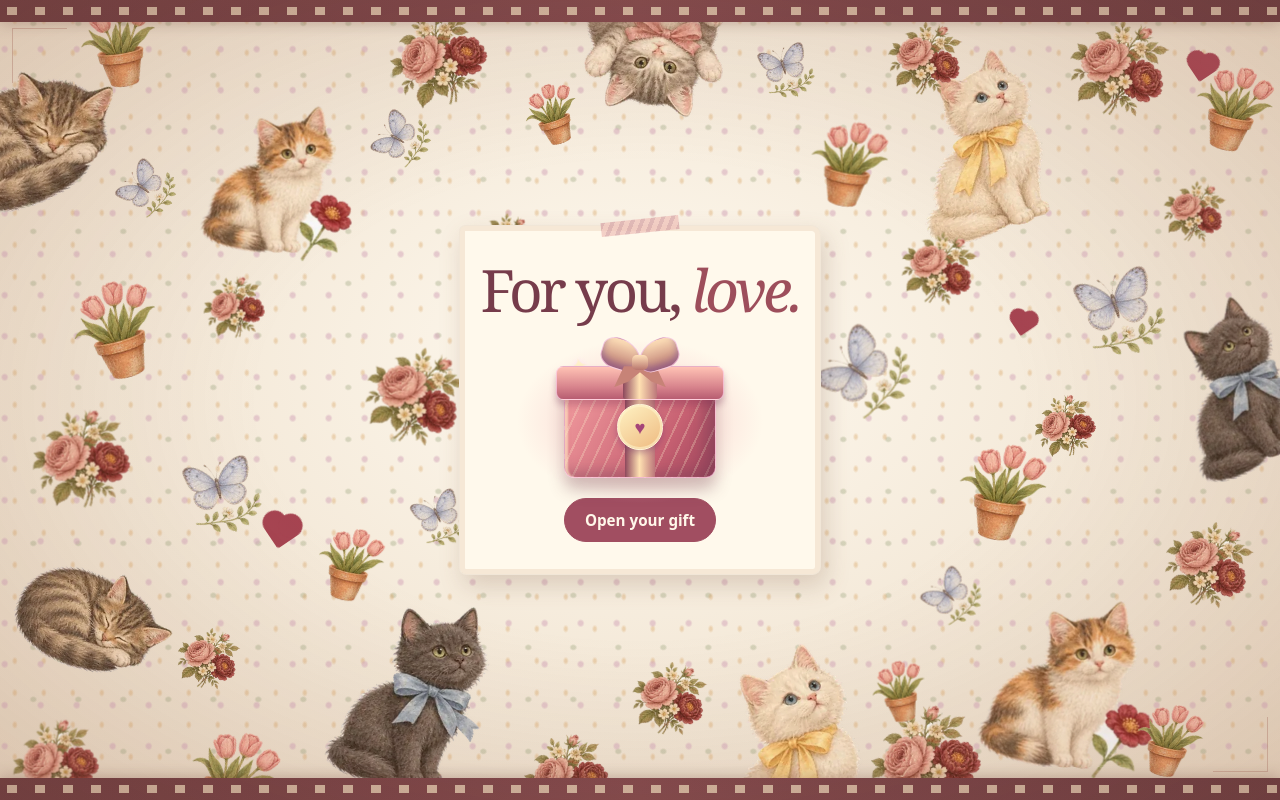
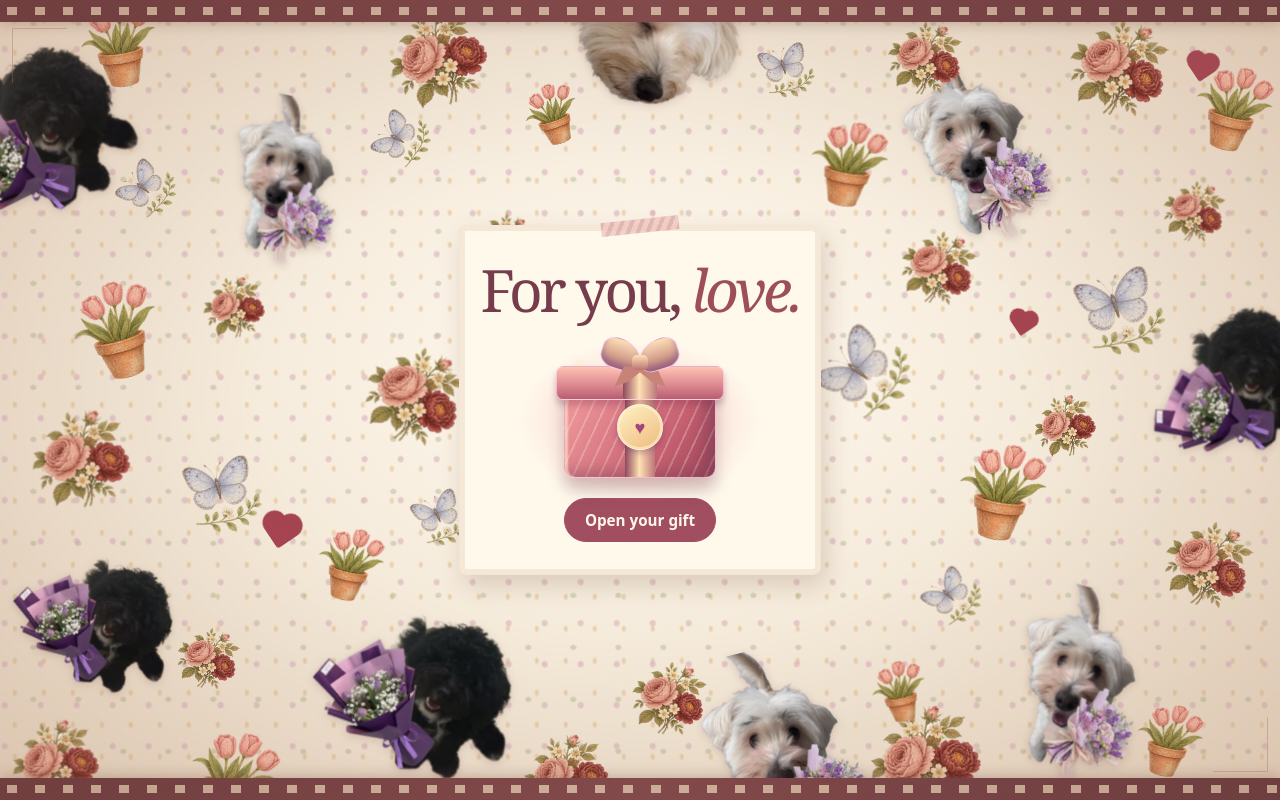
Before and after one commit to tristanjake23/for-you, a React (Vite) app: page / in a window 1280 px wide. Built offline with nearby package versions, Linux system fonts and the light colour scheme.

Commit message:
Feature the dogs in the gift opening wallpaper

```diff
--- a/src/GiftWallpaper.tsx
+++ b/src/GiftWallpaper.tsx
@@ -1,10 +1,15 @@
 import type { CSSProperties } from "react";
+import blackDog from "./assets/black-dog.webp";
+import whiteDog from "./assets/white-dog.webp";
+import dogFace from "./assets/flappy-dog.webp";
 import "./gift-wallpaper.css";
 
+const dogImages: Partial<Record<string, string>> = { blackDog, whiteDog, dogFace };
+
 const illustrations = [
-  ["tabby", 2, 17, 16, -22], ["calico", 22, 22, 13, 12], ["gray", 51, 3, 14, 7],
-  ["cream", 76, 18, 15, -14], ["dark", 96, 48, 14, -23], ["dark", 32, 86, 16, 14],
-  ["cream", 61, 94, 17, -14], ["calico", 84, 85, 15, 15], ["tabby", 7, 77, 13, 19],
+  ["blackDog", 2, 17, 16, -22], ["whiteDog", 22, 22, 13, 12], ["dogFace", 51, 3, 14, 7],
+  ["whiteDog", 76, 18, 15, -14], ["blackDog", 96, 48, 14, -23], ["blackDog", 32, 86, 16, 14],
+  ["whiteDog", 61, 94, 17, -14], ["whiteDog", 84, 85, 15, 15], ["blackDog", 7, 77, 13, 19],
   ["pot", 9, 41, 8, -16], ["pot", 66, 20, 7, 10], ["pot", 78, 61, 8, 10],
   ["pot", 18, 97, 8, 19], ["pot", 46, 64, 6, -15], ["pot", 9, 5, 7, -9],
   ["flowers", 34, 7, 8, -20], ["flowers", 32, 49, 8, 21], ["flowers", 87, 8, 8, 14],
@@ -24,14 +29,22 @@ export function GiftWallpaper({ paused }: { paused: boolean }) {
     <div className={paused ? "gift-wallpaper wallpaper-paused" : "gift-wallpaper"} aria-hidden="true">
       {[0, 1, 2].map((layer) => (
         <div className="wallpaper-layer" key={layer}>
-          {illustrations.map(([kind, x, y, size, tilt], index) => index % 3 === layer && (
-            <span key={index} className={`wallpaper-sticker illustrated-sticker art-${kind}`} style={{
+          {illustrations.map(([kind, x, y, size, tilt], index) => {
+            if (index % 3 !== layer) return null;
+
+            const style = {
               "--sticker-x": `${x}%`,
               "--sticker-y": `${y}%`,
               "--sticker-width": `${size}vw`,
               "--sticker-tilt": `${tilt}deg`,
-            } as CSSProperties} />
-          ))}
+            } as CSSProperties;
+            const dogImage = dogImages[kind];
+            return dogImage ? (
+              <img key={index} className="wallpaper-sticker wallpaper-dog" src={dogImage} alt="" style={style} />
+            ) : (
+              <span key={index} className={`wallpaper-sticker illustrated-sticker art-${kind}`} style={style} />
+            );
+          })}
         </div>
       ))}
       <span className="wallpaper-heart wallpaper-heart-one" />
--- a/src/gift-wallpaper.css
+++ b/src/gift-wallpaper.css
@@ -162,3 +162,10 @@
   background: radial-gradient(ellipse at center, transparent 42%, #9363532b);
   pointer-events: none;
 }
+
+.wallpaper-dog {
+  display: block;
+  aspect-ratio: 1;
+  object-fit: contain;
+  filter: drop-shadow(0 0.15rem 0.25rem #704b4438);
+}
```
